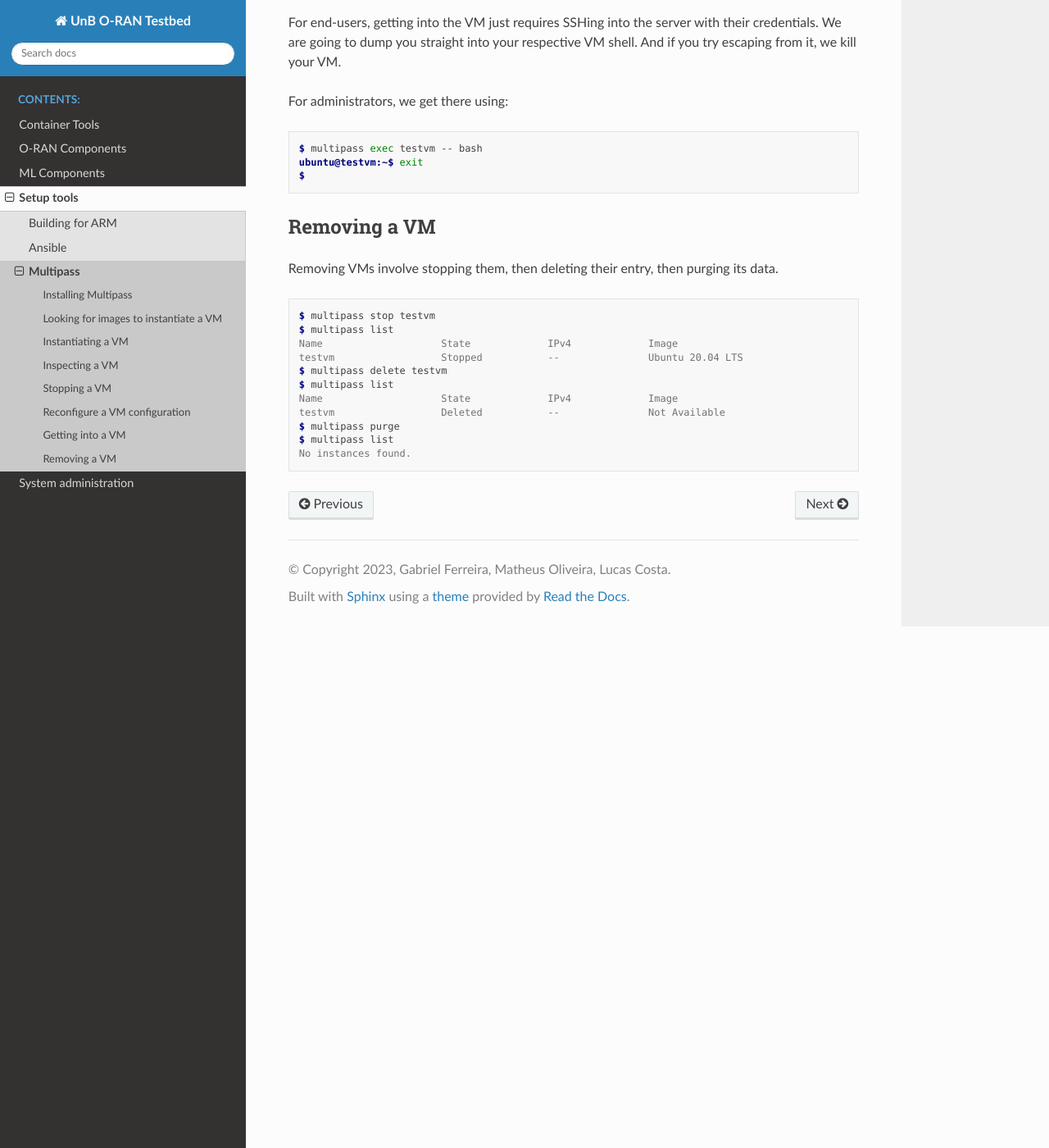
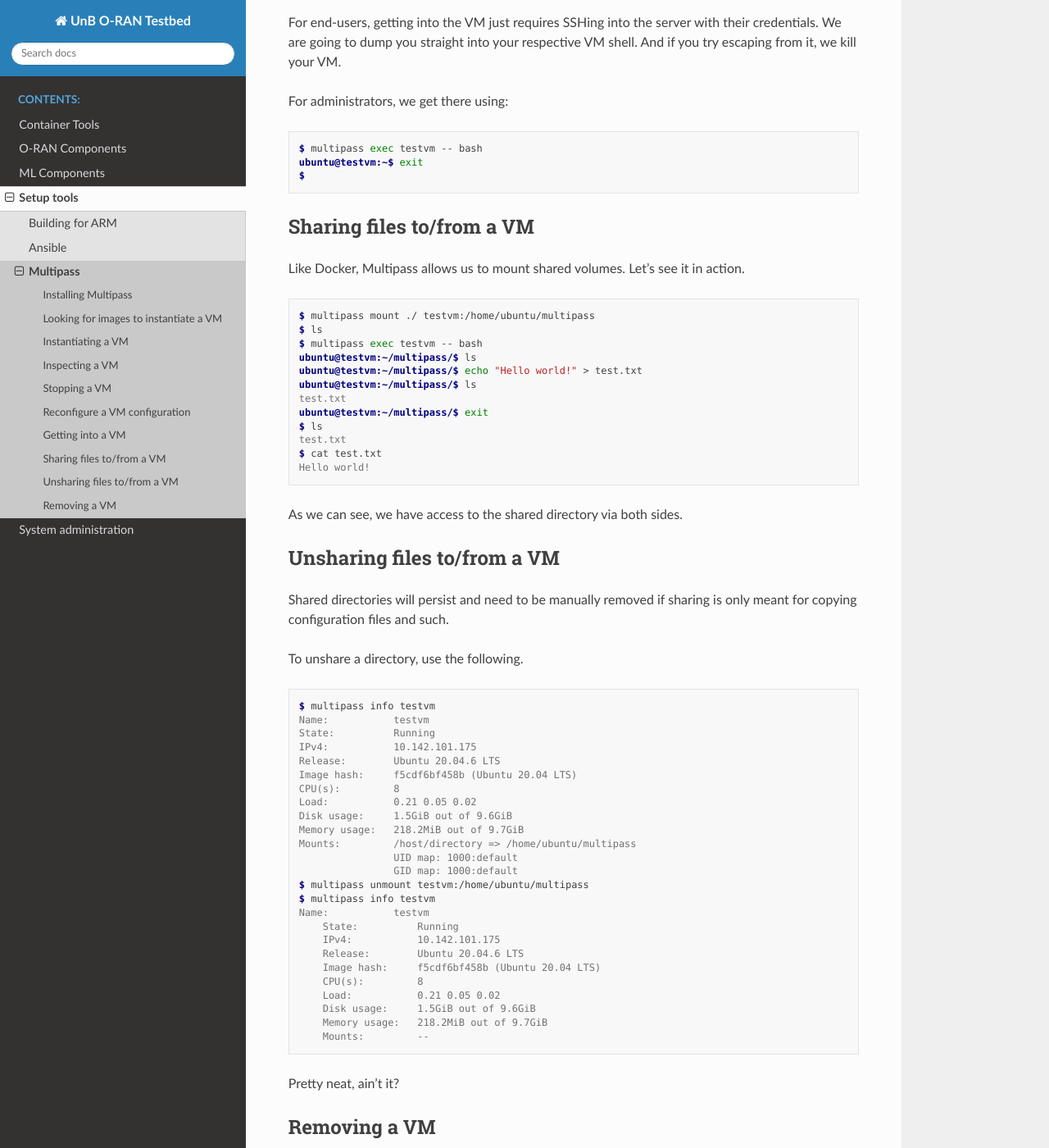
Before and after one commit to Gabrielcarvfer/ORAN_testbed_docs, a Sphinx documentation site: the page built from docs/source/setup-tools/multipass.rst, in a window 1280 px wide and 1400 px high, scrolled down 2504 px. Shown: the whole window at 82% size. Built offline with Sphinx 7.4.7 and the Read the Docs theme 2.0.0, drawn with Linux system fonts in a browser that asks for light colours.

Commit message:
Add multipass volume mapping

```diff
--- a/docs/source/setup-tools/multipass.rst
+++ b/docs/source/setup-tools/multipass.rst
@@ -146,6 +146,67 @@ For administrators, we get there using:
     ubuntu@testvm:~$ exit
     $
 
+Sharing files to/from a VM
+--------------------------
+
+Like Docker, Multipass allows us to mount shared volumes.
+Let's see it in action.
+
+.. sourcecode:: console
+
+    $ multipass mount ./ testvm:/home/ubuntu/multipass
+    $ ls
+    $ multipass exec testvm -- bash
+    ubuntu@testvm:~/multipass/$ ls
+    ubuntu@testvm:~/multipass/$ echo "Hello world!" > test.txt
+    ubuntu@testvm:~/multipass/$ ls
+    test.txt
+    ubuntu@testvm:~/multipass/$ exit
+    $ ls
+    test.txt
+    $ cat test.txt
+    Hello world!
+
+As we can see, we have access to the shared directory via both sides.
+
+Unsharing files to/from a VM
+----------------------------
+
+Shared directories will persist and need to be manually removed
+if sharing is only meant for copying configuration files and such.
+
+To unshare a directory, use the following.
+
+.. sourcecode:: console
+
+    $ multipass info testvm
+    Name:           testvm
+    State:          Running
+    IPv4:           10.142.101.175
+    Release:        Ubuntu 20.04.6 LTS
+    Image hash:     f5cdf6bf458b (Ubuntu 20.04 LTS)
+    CPU(s):         8
+    Load:           0.21 0.05 0.02
+    Disk usage:     1.5GiB out of 9.6GiB
+    Memory usage:   218.2MiB out of 9.7GiB
+    Mounts:         /host/directory => /home/ubuntu/multipass
+                    UID map: 1000:default
+                    GID map: 1000:default
+    $ multipass unmount testvm:/home/ubuntu/multipass
+    $ multipass info testvm
+    Name:           testvm
+        State:          Running
+        IPv4:           10.142.101.175
+        Release:        Ubuntu 20.04.6 LTS
+        Image hash:     f5cdf6bf458b (Ubuntu 20.04 LTS)
+        CPU(s):         8
+        Load:           0.21 0.05 0.02
+        Disk usage:     1.5GiB out of 9.6GiB
+        Memory usage:   218.2MiB out of 9.7GiB
+        Mounts:         --
+
+Pretty neat, ain't it?
+
 Removing a VM
 -------------
 
```
